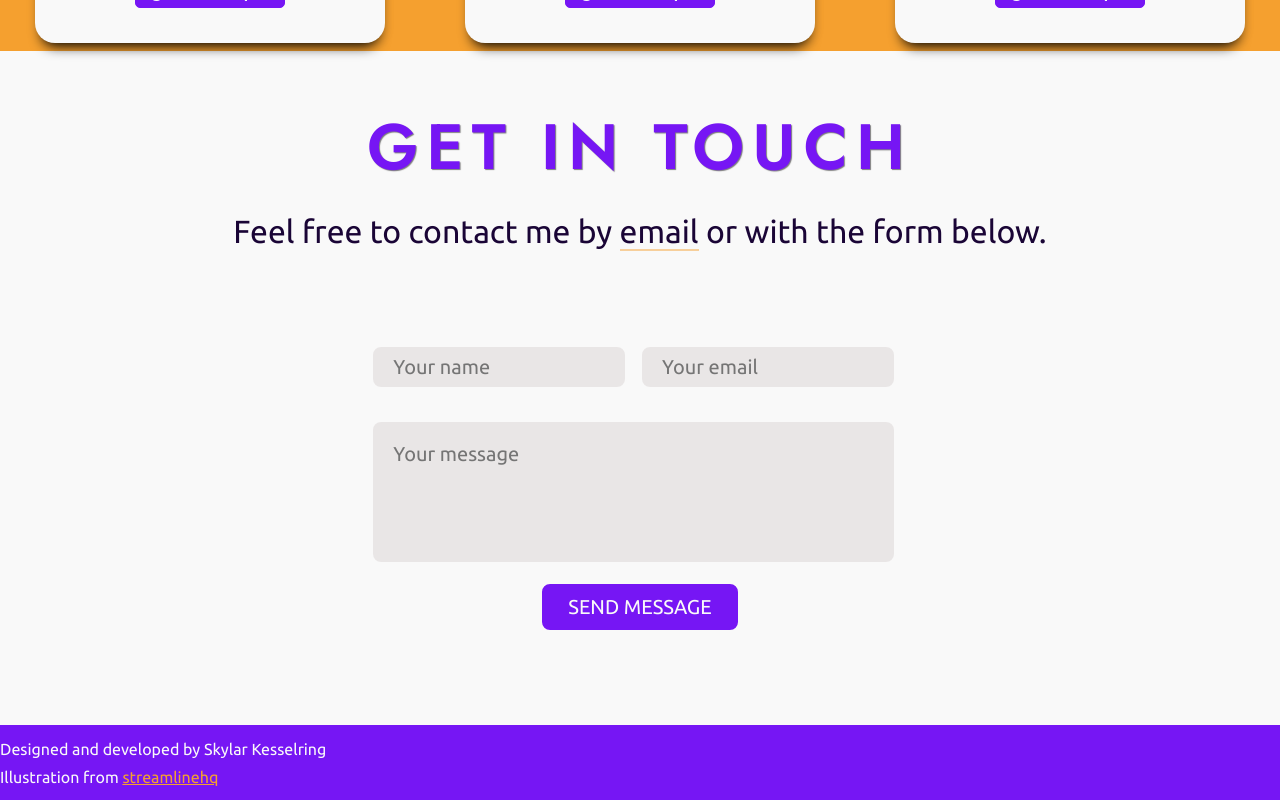
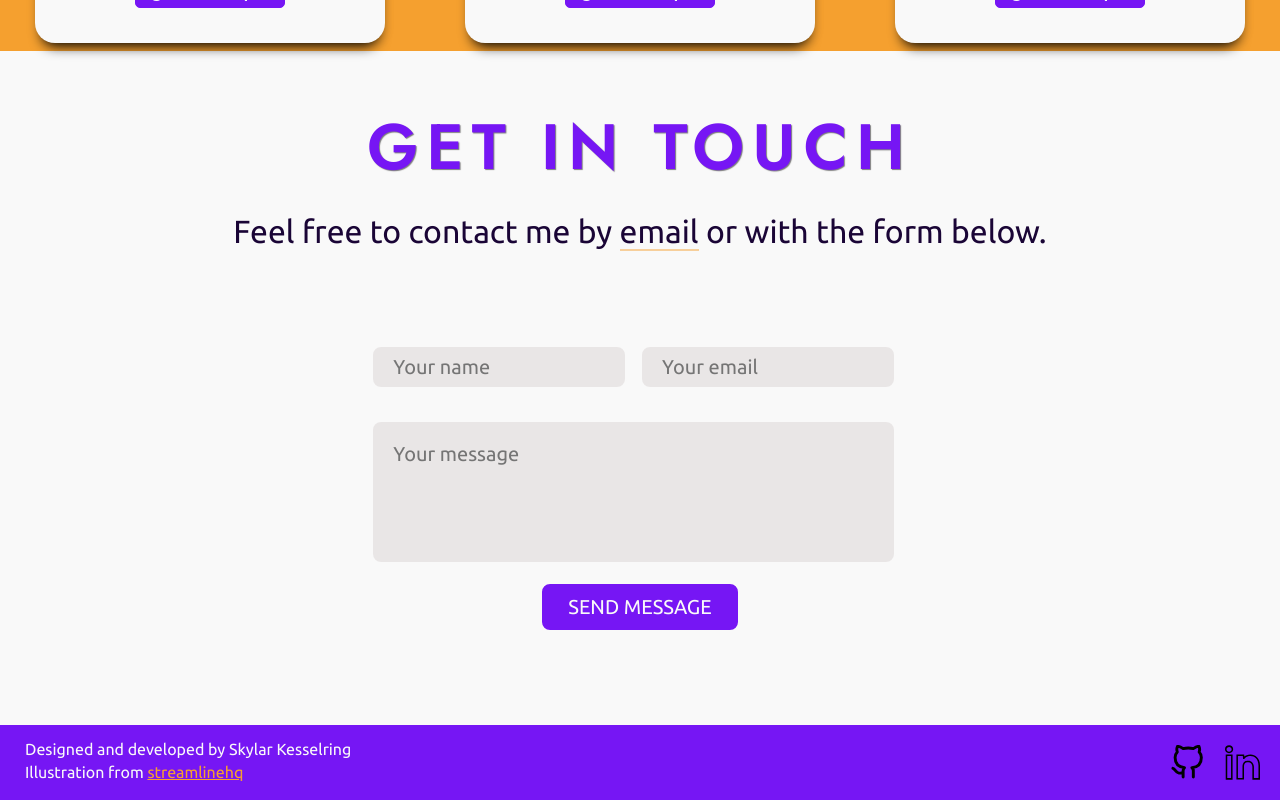
Before and after one commit to skylares/personal-portfolio, a React app: page / in a window 1280 px wide. Shown: the part 2624-3424 px from the top of the page. Built offline with nearby package versions, Linux system fonts and the light colour scheme.

Commit message:
Add shortcuts to footer

```diff
--- a/src/components/Footer.js
+++ b/src/components/Footer.js
@@ -1,12 +1,26 @@
 import React from 'react';
+import linkedin from '../assets/linkedin.svg';
+import github from '../assets/github.svg';
 
 export default function Footer() {
   return(
     <footer className="footer">
-      <p className='footer--creator'>Designed and developed by Skylar Kesselring</p>
-      <p>Illustration from <a className='footer--link' href="http://www.streamlinehq.com">streamlinehq</a></p>
-      <a href='https://github.com/skylares'></a>
-      <a href='https://www.linkedin.com/in/skylar-kesselring-178315b2/'></a>
+      <div className='footer--text-container'>
+        <p className='footer--creator'>Designed and developed by Skylar Kesselring</p>
+        <p>Illustration from <a className='footer--link' href="http://www.streamlinehq.com">streamlinehq</a></p>
+      </div>
+      <a
+        href='https://github.com/skylares'
+        className='footer--shortcut'
+        target='_blank'
+        ><img src={github} className='footer--shortcut-img'/>
+      </a>
+      <a
+        href='https://www.linkedin.com/in/skylar-kesselring-178315b2/'
+        className='footer--shortcut'
+        target='_blank'
+        ><img src={linkedin} className='footer--shortcut-img'/>
+      </a>
     </footer>
   );
 }
--- a/src/styles.css
+++ b/src/styles.css
@@ -630,18 +630,46 @@ h1 {
 .footer {
   background-color: var(--main-color);
   height: 75px;
+  display: flex;
+
 }
 
-.footer > p {
+.footer--text-container {
+  margin: 15px auto 10px 25px;
+}
+
+.footer--text-container > p {
   color: var(--background-color);
   font-size: 1rem;
-  padding-bottom: 10px;
 }
 
 .footer--creator {
-  padding-top: 15px;
+  margin-bottom: 5px;
 }
 
 .footer--link {
   color: #f5a02f;
 }
+
+.footer--shortcut-img {
+  width: 35px;
+  height: 35px;
+}
+
+.footer--shortcut {
+  margin: 20px 20px 0 0;
+}
+
+/* footer-mobile */
+
+@media (max-width: 700px) {
+
+  .footer--text-container {
+    margin: 12px auto 5px 25px;
+  }
+
+  .footer--text-container > p {
+    font-size: 0.8rem;
+  }
+
+}
```
Also changed, not shown: src/assets/github.svg (added), src/assets/linkedin.svg (added).
